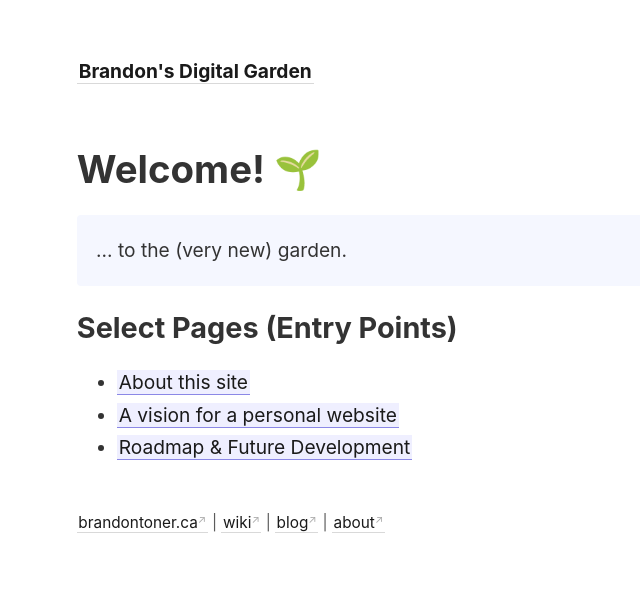
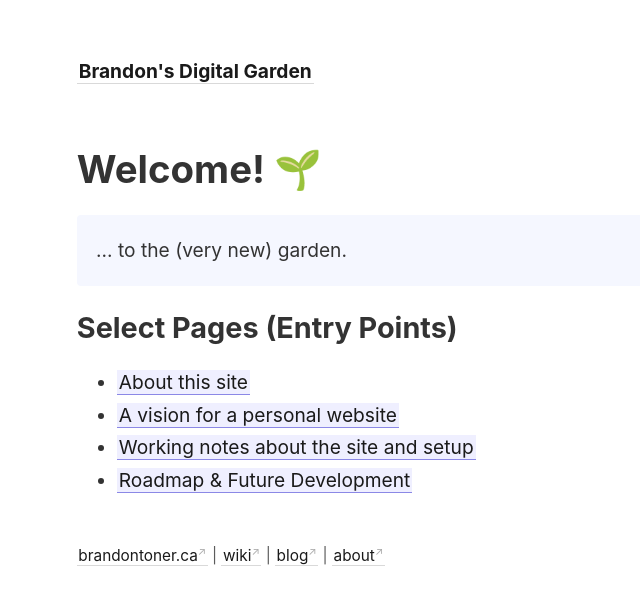
Before and after one commit to brandon-toner/brandontoner-jekyll-garden, a Jekyll site: the page built from _pages/index.md, in a window 1280 px wide. Shown: the top 605 px of the page, without its empty margins (0-640 px from the left). Built offline with Jekyll 4.4.1, drawn with Linux system fonts in a browser that asks for light colours.

Commit message:
Update content

```diff
--- a/_pages/index.md
+++ b/_pages/index.md
@@ -14,6 +14,7 @@ permalink: /
 ## Select Pages (Entry Points)
 - [[About this site]]
 - [[A vision for a personal website]]
+- [[Working notes about the site and setup]]
 - [[Roadmap & Future Development]]
 
 <style>
```
Also changed, not shown: _notes/About this site.md (+0 -1 lines).
